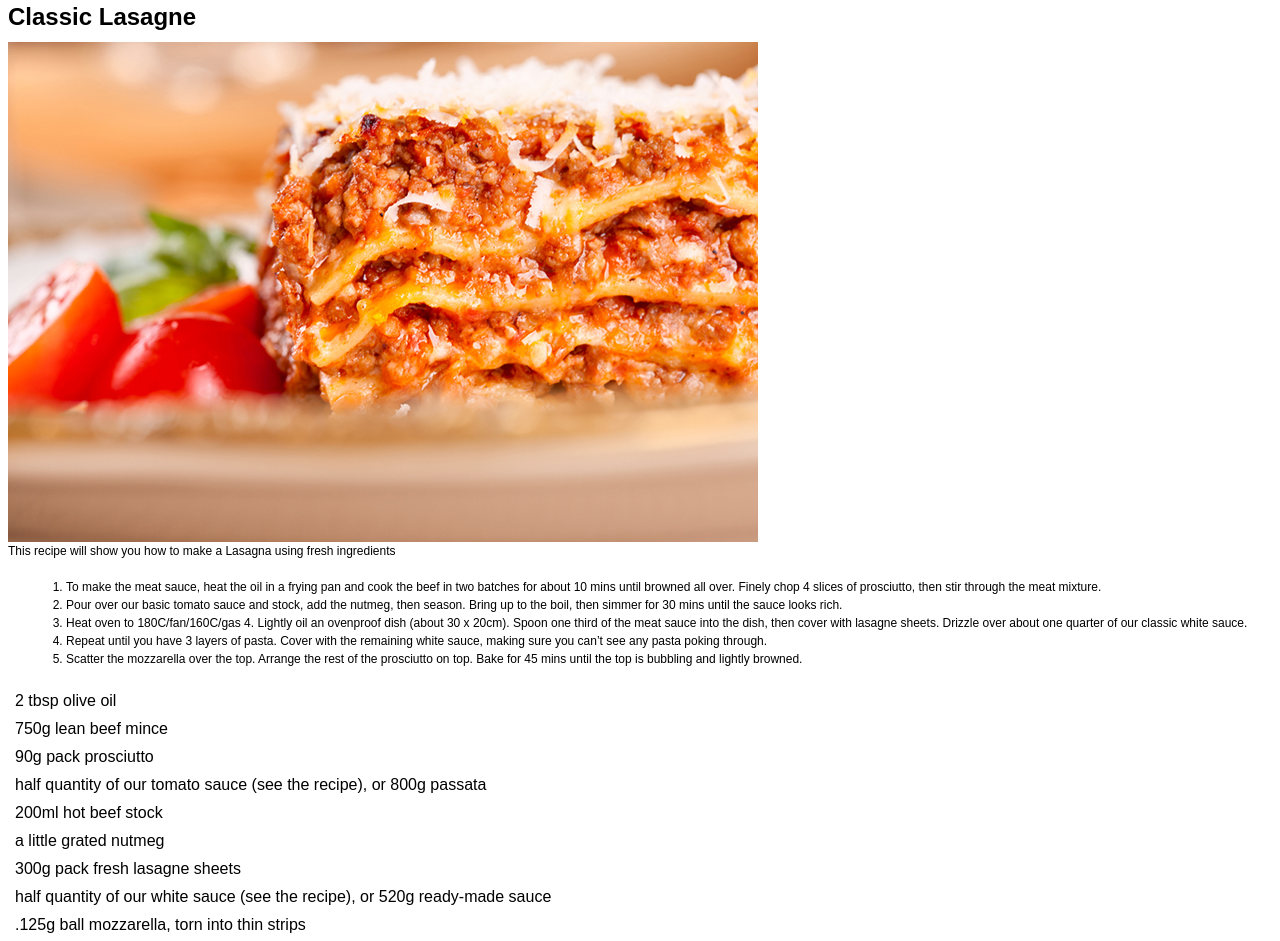
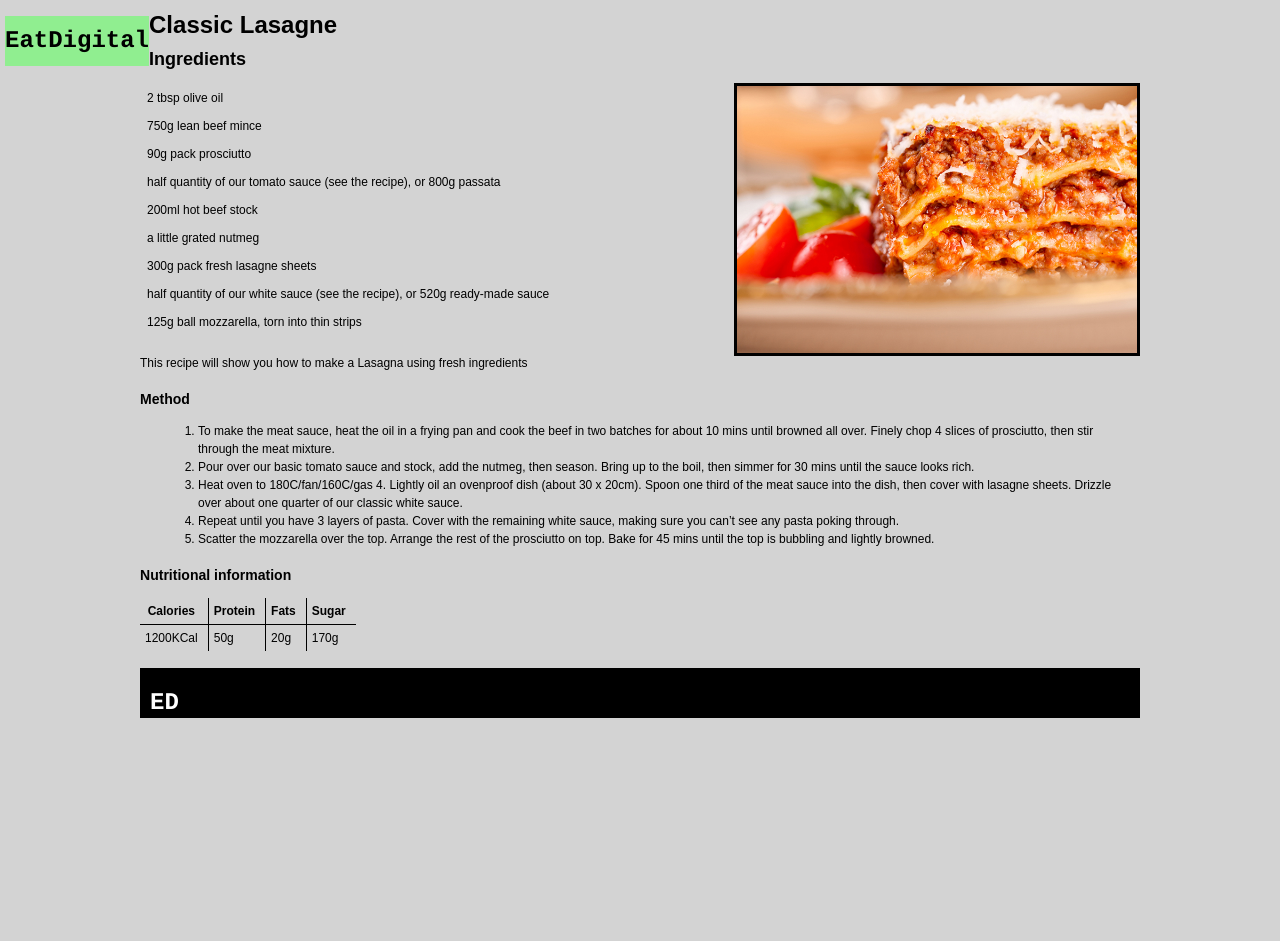
Before and after one commit to bjrhodes/may-challenges, a website: page public/challenge.html in a window 1280 px wide. After the commit the page ends 800 px from the top, so only its background shows below. Drawn offline with Linux system fonts and the light colour scheme; files whose address does not match are found by name.

Commit message:
CSS Challenge

```diff
--- a/public/challenge.css
+++ b/public/challenge.css
@@ -0,0 +1,66 @@
+body {
+	background-color: lightgray;
+	margin: 5px
+}
+.lasagnepic{
+    width: 400px;
+    border: 3px solid black;
+    float: right;
+    position: inherit;
+    display: inline-block;
+}
+
+ol {
+	text-align: left;
+}
+
+table {
+	width: auto;
+}
+
+.table1 {
+	color: black;
+	border: none;
+}
+
+footer {
+	background-color: black;
+	height: 30px;
+	padding: 10px;
+	font-family: georgia;
+}
+
+.footertext {
+	color: white;
+	font-family: courier;
+}
+
+.nutritionalinfo {
+		border-collapse: collapse;
+}
+.nutritionalinfo td, .nutritionalinfo th {
+	border: 1px solid black;
+}
+
+.nutritionalinfo tr:first-child th {
+  border-top: 0;
+}
+.nutritionalinfo tr:last-child td {
+  border-bottom: 0;
+}
+.nutritionalinfo tr td:first-child,
+.nutritionalinfo tr th:first-child {
+  border-left: 0;
+}
+.nutritionalinfo tr td:last-child,
+.nutritionalinfo tr th:last-child {
+  border-right: 0;
+}
+
+header, .eatdigital {
+	background-color: lightgreen;
+	font-family: courier;
+	float: left;
+	padding: 10px
+	width: auto;
+}
--- a/public/challenge.html
+++ b/public/challenge.html
@@ -1,36 +1,20 @@
-<!DOCTYPE>
-<html>
+<!DOCTYPE html>
+<html lang="en">
 <title>
-
+Classic Lasagne
 </title>
 <head>
-<link rel = "stylesheet" href = "C:\Users\angel\OneDrive\Documents\GitHub\may-challenges\public/base.css">
-
+<link rel = "stylesheet" href = "./base.css">
+<link rel = "stylesheet" href = "./challenge.css">
 </head>
-
 	<body>
-<h1> Classic Lasagne </h1>
-
-<img src="C:\Users\angel\OneDrive\Documents\GitHub\may-challenges\public/l2.jpg">
-
-<p> This recipe will show you how to make a Lasagna using fresh ingredients </p>
-
-
-	<ol>
-
-		<li> To make the meat sauce, heat the oil in a frying pan and cook the beef in two batches for about 10 mins until browned all over. Finely chop 4 slices of prosciutto, then stir through the meat mixture.</li>
-
-		<li> Pour over our basic tomato sauce and stock, add the nutmeg, then season. Bring up to the boil, then simmer for 30 mins until the sauce looks rich.</li>
-
-		<li> Heat oven to 180C/fan/160C/gas 4. Lightly oil an ovenproof dish (about 30 x 20cm). Spoon one third of the meat sauce into the dish, then cover with lasagne sheets. Drizzle over about one quarter of our classic white sauce. </li>
-
-		<li>Repeat until you have 3 layers of pasta. Cover with the remaining white sauce, making sure you can’t see any pasta poking through.</li>
-
-		<li>Scatter the mozzarella over the top. Arrange the rest of the prosciutto on top. Bake for 45 mins until the top is bubbling and lightly browned.</li>
-
-	</ol>
-
-
+<header>
+<h1 class="eatdigital">EatDigital</h1>
+</header>
+		<div class="container">
+<h1>Classic Lasagne</h1>
+<h2>Ingredients</h2>
+<img src="./l2.jpg" alt="lasagne" class="lasagnepic">
 	<table class="table1">
 		<tr>
 
@@ -61,13 +45,46 @@
 					<td>half quantity of our white sauce (see the recipe), or 520g ready-made sauce</td>
 					</tr>
 					<tr>
-					<td>.125g ball mozzarella, torn into thin strips</td>
+					<td>125g ball mozzarella, torn into thin strips</td>
 				</tr>
 </table>
 
+<p> This recipe will show you how to make a Lasagna using fresh ingredients </p>
+
+<h3>Method</h3>
+
+	<ol>
+
+		<li> To make the meat sauce, heat the oil in a frying pan and cook the beef in two batches for about 10 mins until browned all over. Finely chop 4 slices of prosciutto, then stir through the meat mixture.</li>
+
+		<li> Pour over our basic tomato sauce and stock, add the nutmeg, then season. Bring up to the boil, then simmer for 30 mins until the sauce looks rich.</li>
+
+		<li> Heat oven to 180C/fan/160C/gas 4. Lightly oil an ovenproof dish (about 30 x 20cm). Spoon one third of the meat sauce into the dish, then cover with lasagne sheets. Drizzle over about one quarter of our classic white sauce. </li>
+
+		<li>Repeat until you have 3 layers of pasta. Cover with the remaining white sauce, making sure you can’t see any pasta poking through.</li>
+
+		<li>Scatter the mozzarella over the top. Arrange the rest of the prosciutto on top. Bake for 45 mins until the top is bubbling and lightly browned.</li>
+
+	</ol>
+<h3>Nutritional information</h3>
+
+	<table class="nutritionalinfo">
+		  <tr>
+    <th>Calories</th>
+    <th>Protein</th>
+    <th>Fats</th>
+    <th>Sugar</th>
+  </tr>
+  <tr>
+    <td>1200KCal</td>
+    <td>50g</td>
+    <td>20g</td>
+    <td>170g</td>
+  </tr>
+</table>
+	<footer>
+		<h1 class="footertext">ED</h1>
+	</footer>
+</div>
 	</body>
-
-
-
-
 	</html>
```
